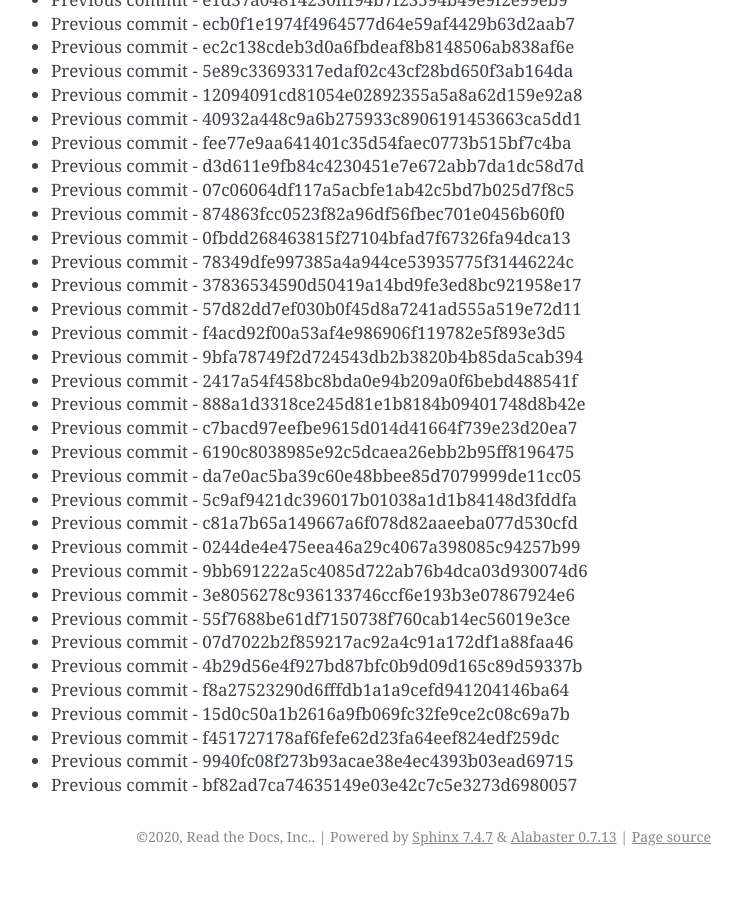
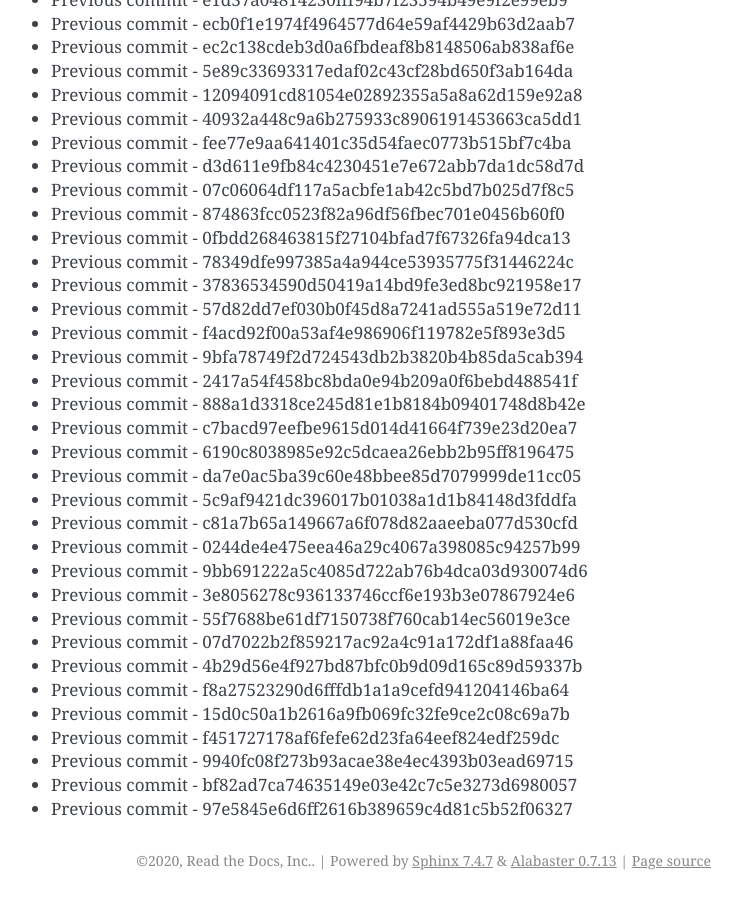
Before and after one commit to readthedocs/rtd-git-stresstest, a Sphinx documentation site: the page built from docs/updates.rst, in a window 1280 px wide and 900 px high, scrolled down 42086 px. Shown: the whole window, without its empty margins (399-1141 px from the left). Built offline with Sphinx 7.4.7, drawn with Linux system fonts in a browser that asks for light colours; before the commit the page ends 42962 px from its top, so only the background shows below that.

Commit message:
Generating commit from previous: 97e5845e6d6ff2616b389659c4d81c5b52f06327

```diff
--- a/docs/updates.rst
+++ b/docs/updates.rst
@@ -1800,3 +1800,4 @@ It can be tested for any performance characteristics.
 * Previous commit - f451727178af6fefe62d23fa64eef824edf259dc
 * Previous commit - 9940fc08f273b93acae38e4ec4393b03ead69715
 * Previous commit - bf82ad7ca74635149e03e42c7c5e3273d6980057
+* Previous commit - 97e5845e6d6ff2616b389659c4d81c5b52f06327
```
